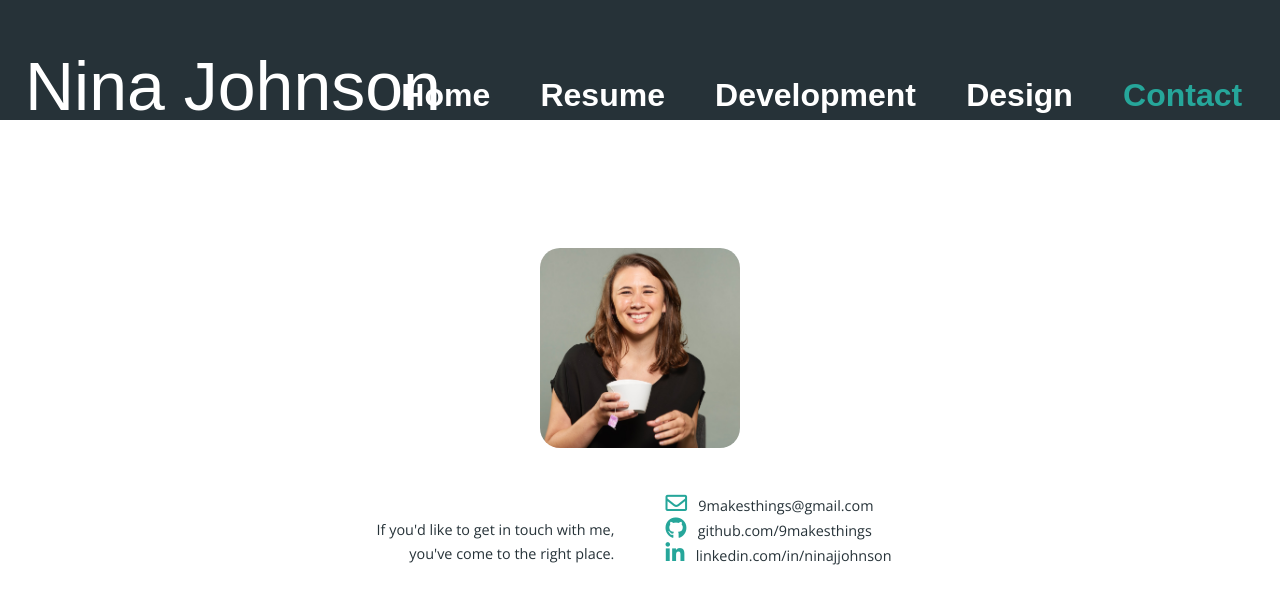
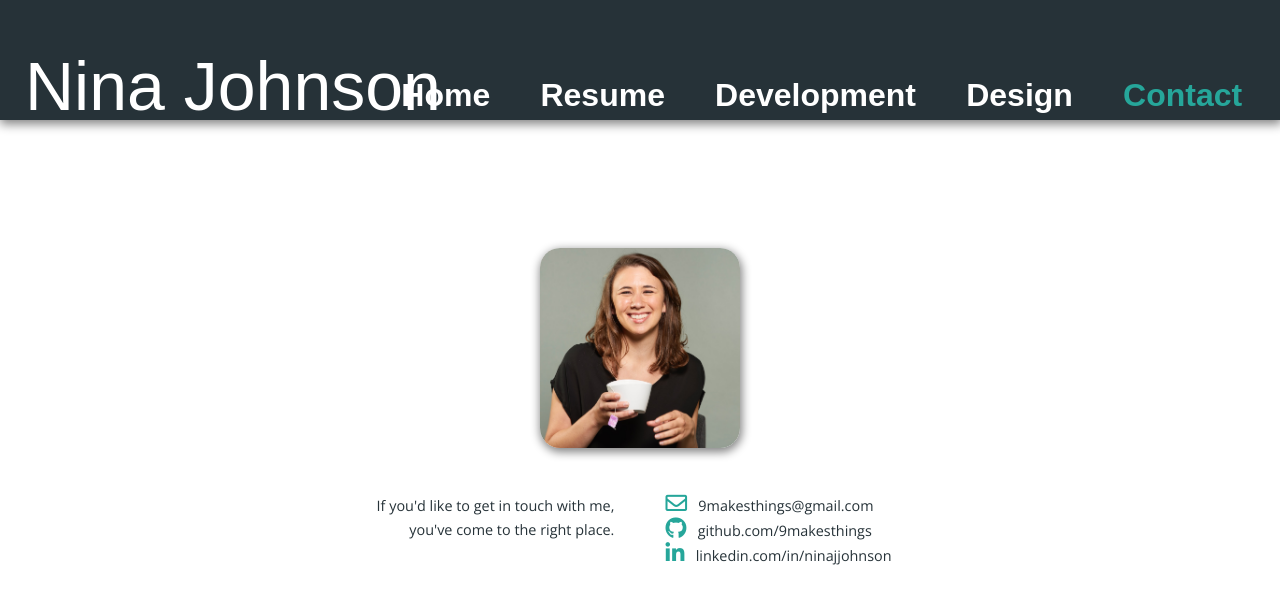
Before and after one commit to 9makesthings/9makesthings.github.io, a React (Create React App) app: page /#/contact in a window 1280 px wide. Shown: the top 604 px of the page. Built offline with nearby package versions, Linux system fonts and the light colour scheme; a web font is replaced by a local one.

Commit message:
small styling changes

```diff
--- a/src/App/App.css
+++ b/src/App/App.css
@@ -22,6 +22,8 @@ body p, table {
   color: white;
   position: relative;
   text-align: left;
+  /* background-image: linear-gradient(#263238 96%, #ffffff) */
+    box-shadow: 1px 3px 10px 1px grey;
 }
 
 .App-header>h1 {
--- a/src/Contact/Contact.css
+++ b/src/Contact/Contact.css
@@ -4,6 +4,7 @@
     overflow: hidden;
     width: 200px;
     height: 200px;
+    box-shadow: 1px 3px 10px 1px grey;
 }
 
 .contact-img>img {
--- a/src/Contact/Contact.js
+++ b/src/Contact/Contact.js
@@ -1,5 +1,5 @@
 import React, { Component } from 'react';
-import { SocialIcon } from 'react-social-icons';
+// import { SocialIcon } from 'react-social-icons';
 import './Contact.css';
 
 class Contact extends Component {
@@ -14,9 +14,11 @@ class Contact extends Component {
                 <div className="contact" >
                     <div className="left" >
                         <p>
+                            {/* <br/> */}
+                            If you'd like to get in touch with me,
+                            <br/>you've come to the right place.
+                            <br/></p>
                             <br/>
-                            If you'd like to get in touch with me,
-                            <br/>you've come to the right place.</p>
                     </div>
 
                     <div className="right" >
--- a/src/Home/Home.css
+++ b/src/Home/Home.css
@@ -50,6 +50,7 @@
     align-items: center;
     overflow: hidden;
     border-radius: 20px;
+    box-shadow: 1px 3px 10px 1px grey;
 }
 
 .home-image>img {
```
